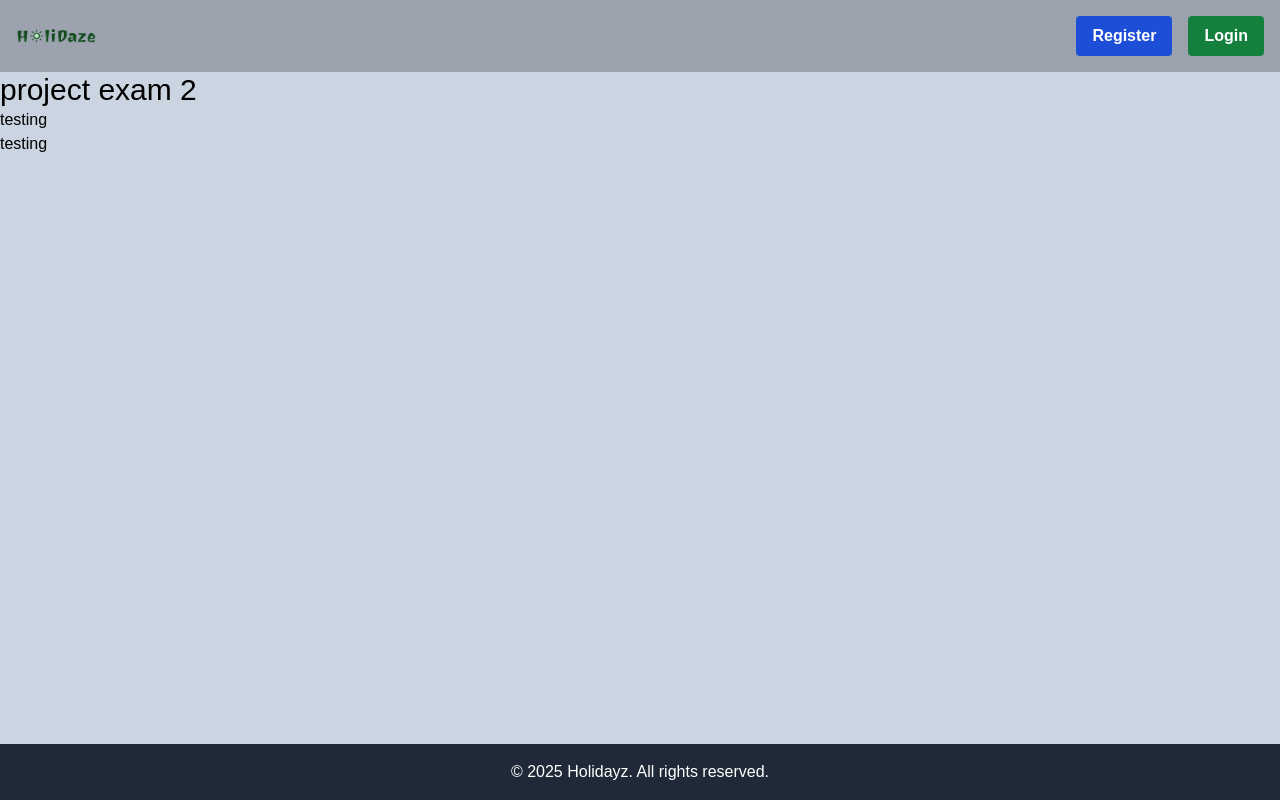
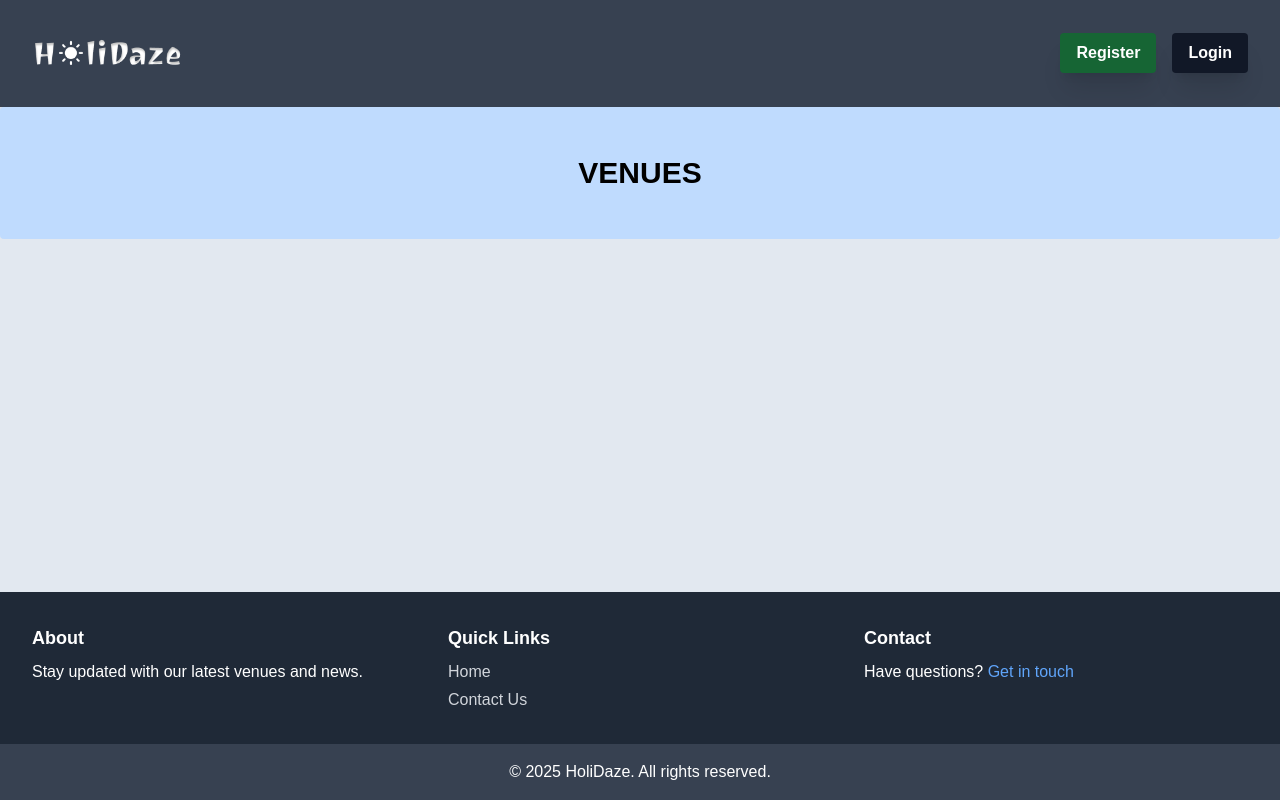
Before and after one commit to bjornhaavard/project-exam-2, a Next.js app: page / in a window 1280 px wide. Built offline with nearby package versions, Linux system fonts and the light colour scheme.

Commit message:
added a bunch of stuff

```diff
--- /dev/null
+++ b/app/auth/login/page.tsx
@@ -0,0 +1,11 @@
+import React from "react";
+
+const login = () => {
+  return (
+    <div>
+      <h1>LOGIN</h1>
+    </div>
+  );
+};
+
+export default login;
--- /dev/null
+++ b/app/auth/register/page.tsx
@@ -0,0 +1,11 @@
+import React from "react";
+
+const register = () => {
+  return (
+    <div>
+      <h1>register</h1>
+    </div>
+  );
+};
+
+export default register;
--- a/app/components/footer.tsx
+++ b/app/components/footer.tsx
@@ -1,10 +1,44 @@
 import React from "react";
+
+import Link from "next/link";
 
 const Footer = () => {
   return (
-    <footer className="bg-gray-800 text-white p-4 fixed bottom-0 w-full">
-      <div className="container mx-auto text-center">
-        <p>&copy; {new Date().getFullYear()} Holidayz. All rights reserved.</p>
+    <footer className="bg-gray-800 text-white w-full">
+      <div className="container mx-auto p-8">
+        <div className="grid grid-cols-1 md:grid-cols-3 gap-8">
+          <div className="footer-section">
+            <h3 className="text-lg font-bold mb-2">About</h3>
+            <p>Stay updated with our latest venues and news.</p>
+          </div>
+          <div className="footer-section">
+            <h3 className="text-lg font-bold mb-2">Quick Links</h3>
+            <ul>
+              <li className="mb-1">
+                <Link href="/" className="text-gray-300 hover:text-white">
+                  Home
+                </Link>
+              </li>
+              <li>
+                <Link href="/contact" className="text-gray-300 hover:text-white">
+                  Contact Us
+                </Link>
+              </li>
+            </ul>
+          </div>
+          <div className="footer-section">
+            <h3 className="text-lg font-bold mb-2">Contact</h3>
+            <p>
+              Have questions?{" "}
+              <Link href="/contact" className="text-blue-400 hover:text-blue-500">
+                Get in touch
+              </Link>
+            </p>
+          </div>
+        </div>
+      </div>
+      <div className="footer-bottom text-center bg-gray-700 p-4 w-full">
+        <p>&copy; 2025 HoliDaze. All rights reserved.</p>
       </div>
     </footer>
   );
--- a/app/components/navbar.tsx
+++ b/app/components/navbar.tsx
@@ -12,21 +12,21 @@ const Navbar = () => {
   };
 
   return (
-    <nav className="bg-gray-400 p-4">
+    <nav className="bg-gray-700 shadow-xl p-8">
       <div className="container mx-auto flex justify-between items-center">
         <Link href="/" className="flex items-center">
-          <Image src="/images/Holidaze-logo.png" alt="Holidaze Logo" width={80} height={80} />
+          <Image src="/images/holidaze-white-logo.png" alt="Holidaze Logo" width={150} height={100} />
         </Link>
         <div className="hidden md:flex space-x-4">
-          <Link href="/" className="blue-button">
+          <Link href="/auth/register" className="green-button">
             Register
           </Link>
-          <Link href="" className="green-button">
+          <Link href="/auth/login" className="gray-button">
             Login
           </Link>
         </div>
         <div className="md:hidden">
-          <button onClick={toggleMenu} className="text-gray-800 focus:outline-none">
+          <button onClick={toggleMenu} className="text-white focus:outline-none">
             <svg className="w-6 h-6" fill="none" stroke="currentColor" viewBox="0 0 24 24" xmlns="http://www.w3.org/2000/svg">
               <path strokeLinecap="round" strokeLinejoin="round" strokeWidth="2" d={isOpen ? "M6 18L18 6M6 6l12 12" : "M4 6h16M4 12h16M4 18h16"}></path>
             </svg>
@@ -35,10 +35,10 @@ const Navbar = () => {
       </div>
       {isOpen && (
         <div className="md:hidden">
-          <Link href="/" className="blue-button block mb-3 mt-3">
+          <Link href="/" className="green-button block mb-3 mt-3">
             Register
           </Link>
-          <Link href="" className="green-button block">
+          <Link href="" className="gray-button block">
             Login
           </Link>
         </div>
--- a/app/globals.css
+++ b/app/globals.css
@@ -19,12 +19,12 @@
 
   /* Buttons */
 
-  .blue-button {
-    @apply bg-blue-700 hover:bg-blue-900 text-white font-bold py-2 px-4 rounded;
+  .gray-button {
+    @apply bg-gray-900 hover:bg-gray-800 text-white font-bold py-2 px-4 rounded shadow-xl;
   }
 
   .green-button {
-    @apply bg-green-700 hover:bg-green-900 text-white font-bold py-2 px-4 rounded;
+    @apply bg-green-800 hover:bg-green-900 text-white font-bold py-2 px-4 rounded shadow-xl;
   }
 }
 
--- a/app/layout.tsx
+++ b/app/layout.tsx
@@ -33,13 +33,10 @@ export default function RootLayout({
   children: React.ReactNode;
 }>) {
   return (
-    <html lang="en">
-      <head>
-        <link rel="icon" href="/favicon.ico" sizes="any" />
-      </head>
-      <body className={` ${geistSans.variable} ${geistMono.variable} antialiased bg-slate-300`}>
+    <html lang="en" className={`${geistSans.variable} ${geistMono.variable}`}>
+      <body className="flex flex-col min-h-screen antialiased bg-slate-200">
         <Navbar />
-        {children}
+        <main className="flex-grow">{children}</main>
         <Footer />
       </body>
     </html>
--- a/app/page.tsx
+++ b/app/page.tsx
@@ -2,11 +2,9 @@ import React from "react";
 
 export default function page() {
   return (
-    <div className="vh-100 bg-background-holidayz">
-      <h1 className="text-3xl">project exam 2</h1>
-      <div className="height-100vh">
-        <div>testing</div>
-        testing
+    <div className="vh-100 ">
+      <div className="bg-blue-200 p-12 rounded flex items-center justify-center">
+        <h1 className="text-3xl text- font-extrabold uppercase text-center">Venues</h1>
       </div>
     </div>
   );
--- a/package.json
+++ b/package.json
@@ -9,6 +9,8 @@
     "lint": "next lint"
   },
   "dependencies": {
+    "@heroui/react": "^2.6.14",
+    "framer-motion": "^12.4.2",
     "next": "15.1.6",
     "react": "^18.0.0",
     "react-dom": "^18.0.0"
```
Also changed, not shown: public/images/holidaze-white-logo.png (added), 1 other file (tests, documents, lock files or other folders).
